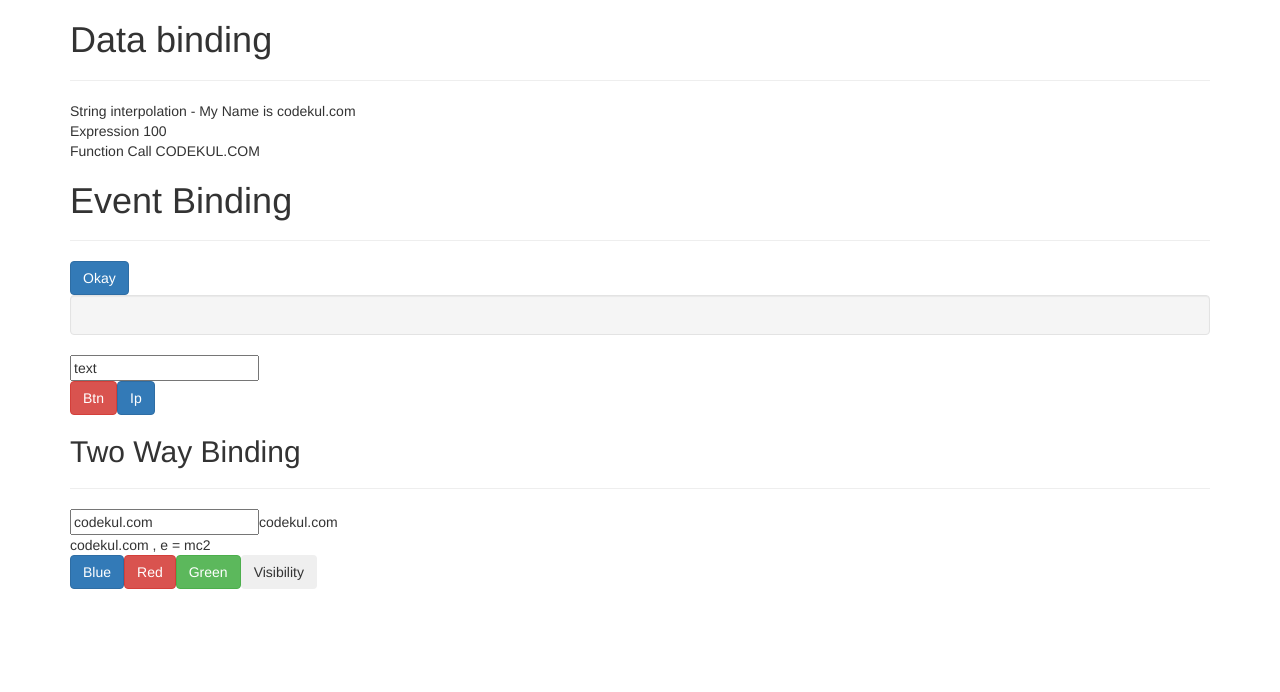
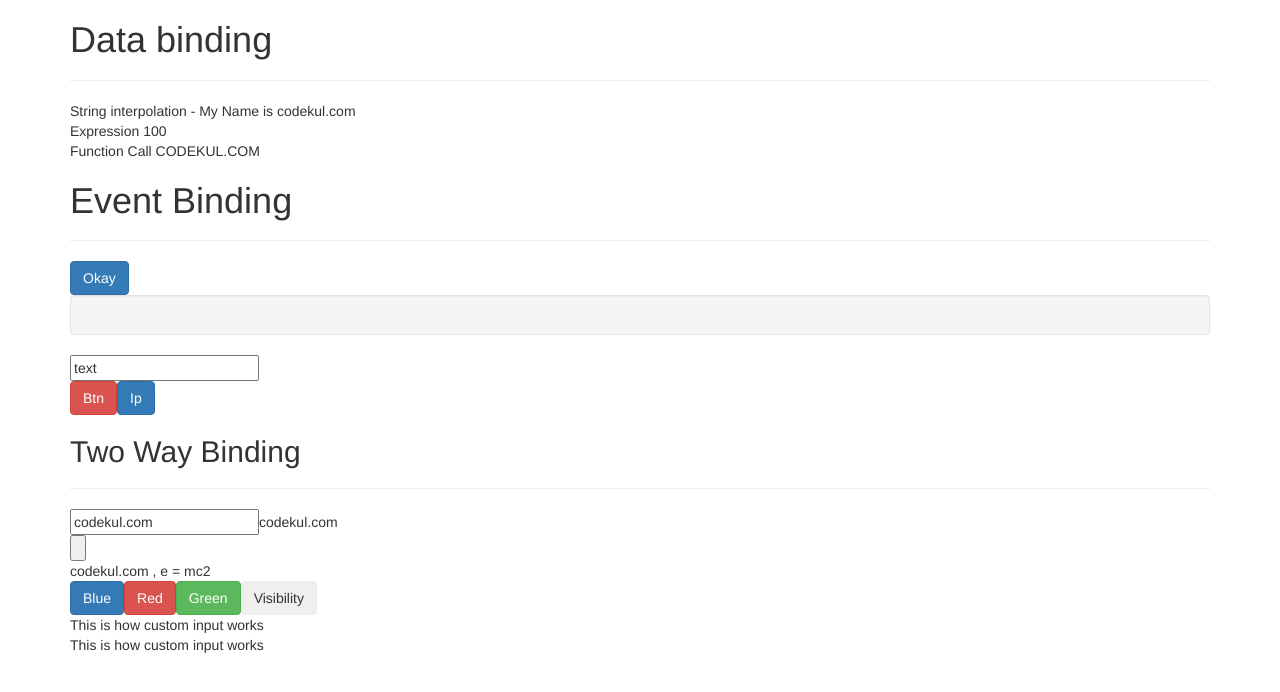
Before and after one commit to CodeKul/angular-4-5-evening-ang, an Angular app: page / in a window 1280 px wide. Shown: the top 692 px of the page. Built offline with nearby package versions, Linux system fonts and the light colour scheme.

Commit message:
input: custom input

```diff
--- a/src/app/app.module.ts
+++ b/src/app/app.module.ts
@@ -9,6 +9,8 @@ import { EventBindingComponent } from './databinding/event-binding.component';
 import { PropertyBindingComponent } from './databinding/property-binding.component';
 import { FormsModule } from '@angular/forms';
 import { AwesomeComponent } from './databinding/awesome.component';
+import { InterCompComComponent } from './inter-comp-com/inter-comp-com.component';
+import { InComComponent } from './databinding/in-com.component';
 
 @NgModule({
   declarations: [
@@ -18,7 +20,9 @@ import { AwesomeComponent } from './databinding/awesome.component';
     DatabindingComponent,
     EventBindingComponent,
     PropertyBindingComponent,
-    AwesomeComponent
+    AwesomeComponent,
+    InterCompComComponent,
+    InComComponent
   ],
   imports: [
     BrowserModule,
--- a/src/app/databinding/databinding.component.html
+++ b/src/app/databinding/databinding.component.html
@@ -32,4 +32,11 @@
     <input type="text" [(ngModel)]="nm">{{nm}}
   </div>
 </div>
+<div class="row">
+  <div class="col-md-12">
+    <input type="button" (click)="zy = !zy"/>
+  </div>
+</div>
 <app-awesome></app-awesome>
+<app-in-com [isThere]="zy"></app-in-com>
+<app-in-com [isThere]="false"></app-in-com>
--- /dev/null
+++ b/src/app/databinding/in-com.component.ts
@@ -0,0 +1,25 @@
+import { Component, OnInit, Input } from '@angular/core';
+
+@Component({
+  selector: 'app-in-com',
+  template: `
+   <div class="row">
+     <div class="col-md-12" [class.well]="isThere">
+       This is how custom input works
+     </div>
+   </div>
+  `,
+  styles: []
+})
+export class InComComponent implements OnInit {
+
+  //@Input('myIn')
+  @Input()
+  isThere: boolean;
+
+  constructor() { }
+
+  ngOnInit() {
+  }
+
+}
--- /dev/null
+++ b/src/app/inter-comp-com/inter-comp-com.component.html
@@ -0,0 +1,5 @@
+<div class="row">
+  <div class="col-md-12">
+
+  </div>
+</div>
--- /dev/null
+++ b/src/app/inter-comp-com/inter-comp-com.component.ts
@@ -0,0 +1,15 @@
+import { Component, OnInit } from '@angular/core';
+
+@Component({
+  selector: 'app-inter-comp-com',
+  templateUrl: './inter-comp-com.component.html',
+  styleUrls: ['./inter-comp-com.component.css']
+})
+export class InterCompComComponent implements OnInit {
+
+  constructor() { }
+
+  ngOnInit() {
+  }
+
+}
```
Also changed, not shown: src/app/inter-comp-com/inter-comp-com.component.css (added), 2 other files (tests, documents, lock files or other folders).
